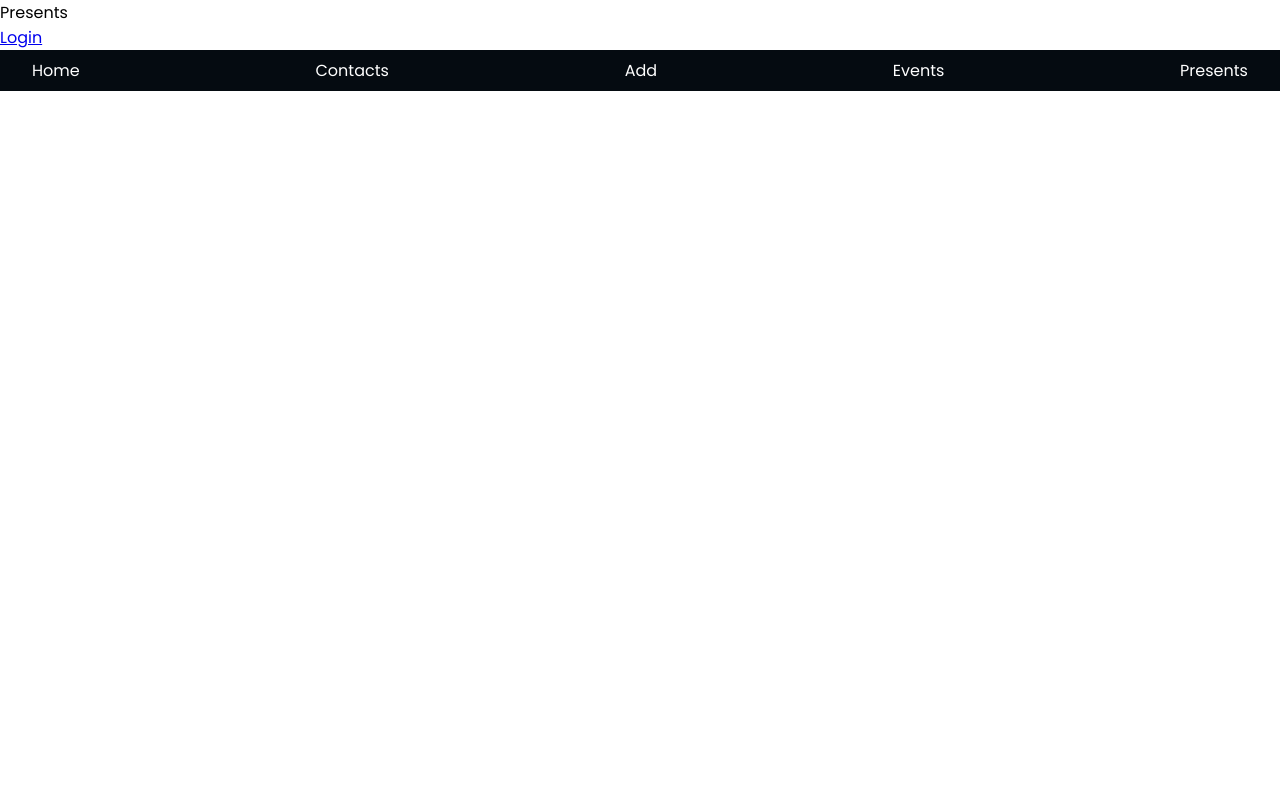
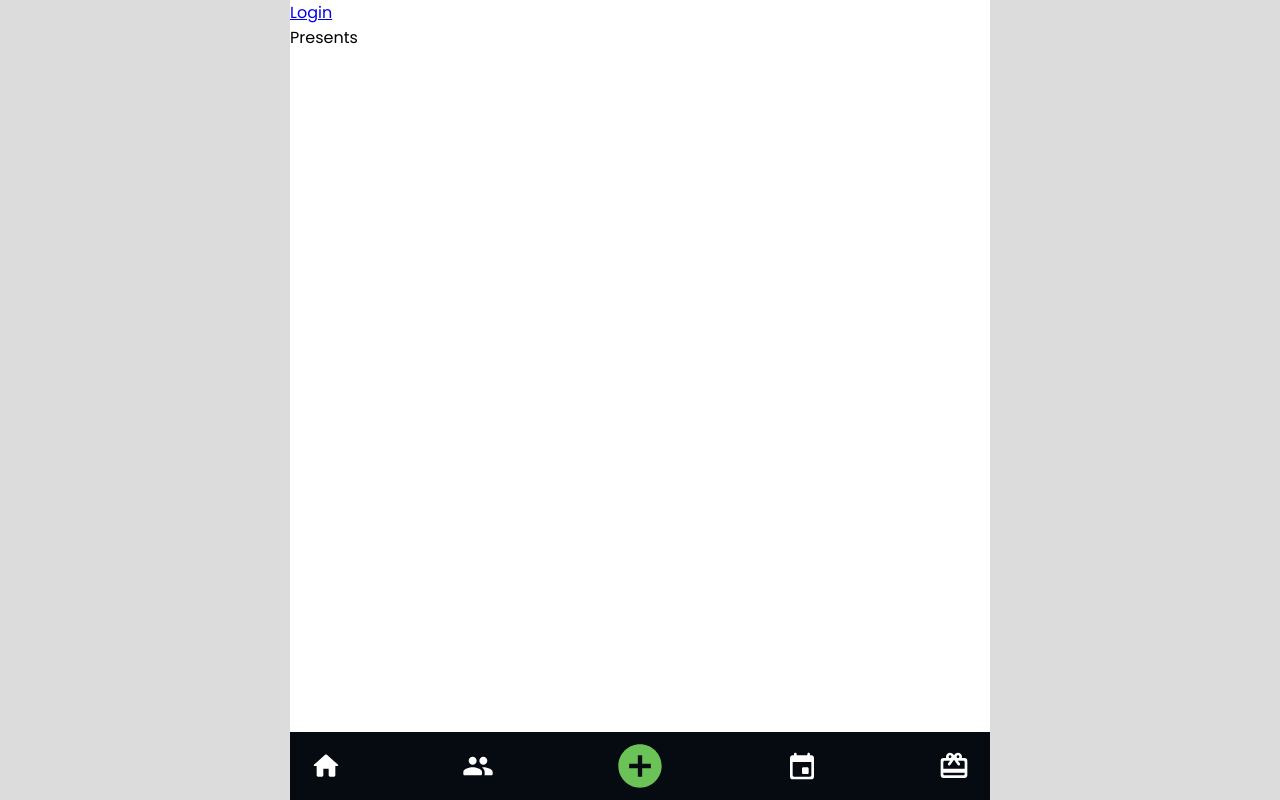
Before and after one commit to VFryzlova/my-favorites-react, a React (Vite) app: page /presents in a window 1280 px wide. Built offline with nearby package versions, Linux system fonts and the light colour scheme.

Commit message:
navigation icon components

```diff
--- a/package.json
+++ b/package.json
@@ -12,8 +12,7 @@
     "firebase": "^9.15.0",
     "react": "^18.2.0",
     "react-dom": "^18.2.0",
-    "react-router-dom": "^6.6.1",
-    "styled-components": "^5.3.6"
+    "react-router-dom": "^6.6.1"
   },
   "devDependencies": {
     "@types/react": "^18.0.26",
--- a/src/App.jsx
+++ b/src/App.jsx
@@ -1,5 +1,4 @@
 import { Link, Routes, Route } from 'react-router-dom'
-import { GlobalStyles } from "./styles";
 import Home from './pages/Home/index';
 import Login from './pages/Login/index';
 import Contacts from './pages/Contacts/index';
@@ -13,7 +12,9 @@
 
 const App = () => {
   return (
-    <>
+    <div className='app'>
+      <main>
+        <Link to="/login">Login</Link>
         <Routes>
           <Route path="/" element={<Home />} />
           <Route path="/login" element={<Login />} />
@@ -22,10 +23,9 @@
           <Route path="/events" element={<Events />} />
           <Route path="/presents" element={<Presents />} />
         </Routes>
-      <GlobalStyles />
-      <Link to="/login">Login</Link>
+      </main>
       <Navigation />
-    </>
+    </div>
   )
 }
 
--- /dev/null
+++ b/src/components/Icon/index.jsx
@@ -0,0 +1,26 @@
+import React from 'react'
+
+const Icon = ({type, size, color}) => {
+    let path
+
+    switch(type) {
+        case "home": path = "M10 19v-5h4v5c0 .55.45 1 1 1h3c.55 0 1-.45 1-1v-7h1.7c.46 0 .68-.57.33-.87L12.67 3.6c-.38-.34-.96-.34-1.34 0l-8.36 7.53c-.34.3-.13.87.33.87H5v7c0 .55.45 1 1 1h3c.55 0 1-.45 1-1z"; break;
+        case "contacts": path = "M16 11c1.66 0 2.99-1.34 2.99-3S17.66 5 16 5s-3 1.34-3 3 1.34 3 3 3zm-8 0c1.66 0 2.99-1.34 2.99-3S9.66 5 8 5 5 6.34 5 8s1.34 3 3 3zm0 2c-2.33 0-7 1.17-7 3.5V18c0 .55.45 1 1 1h12c.55 0 1-.45 1-1v-1.5c0-2.33-4.67-3.5-7-3.5zm8 0c-.29 0-.62.02-.97.05.02.01.03.03.04.04 1.14.83 1.93 1.94 1.93 3.41V18c0 .35-.07.69-.18 1H22c.55 0 1-.45 1-1v-1.5c0-2.33-4.67-3.5-7-3.5z"; break;
+        case "add": path = "M12 2C6.48 2 2 6.48 2 12s4.48 10 10 10 10-4.48 10-10S17.52 2 12 2zm5 11h-4v4h-2v-4H7v-2h4V7h2v4h4v2z"; break;
+        case "events": path = "M16 13h-3c-.55 0-1 .45-1 1v3c0 .55.45 1 1 1h3c.55 0 1-.45 1-1v-3c0-.55-.45-1-1-1zm0-10v1H8V3c0-.55-.45-1-1-1s-1 .45-1 1v1H5c-1.11 0-1.99.9-1.99 2L3 20c0 1.1.89 2 2 2h14c1.1 0 2-.9 2-2V6c0-1.1-.9-2-2-2h-1V3c0-.55-.45-1-1-1s-1 .45-1 1zm2 17H6c-.55 0-1-.45-1-1V9h14v10c0 .55-.45 1-1 1z"; break;
+        case "presents": path = "M20 6h-2.18c.11-.31.18-.65.18-1 0-1.66-1.34-3-3-3-1.05 0-1.96.54-2.5 1.35l-.5.67-.5-.68C10.96 2.54 10.05 2 9 2 7.34 2 6 3.34 6 5c0 .35.07.69.18 1H4c-1.11 0-1.99.89-1.99 2L2 19c0 1.11.89 2 2 2h16c1.11 0 2-.89 2-2V8c0-1.11-.89-2-2-2zm-5-2c.55 0 1 .45 1 1s-.45 1-1 1-1-.45-1-1 .45-1 1-1zM9 4c.55 0 1 .45 1 1s-.45 1-1 1-1-.45-1-1 .45-1 1-1zm10 15H5c-.55 0-1-.45-1-1v-1h16v1c0 .55-.45 1-1 1zm1-5H4V9c0-.55.45-1 1-1h4.08L7.6 10.02c-.33.45-.23 1.08.22 1.4.44.32 1.07.22 1.39-.22L12 7.4l2.79 3.8c.32.44.95.54 1.39.22.45-.32.55-.95.22-1.4L14.92 8H19c.55 0 1 .45 1 1v5z"; break;
+    }
+
+    return (
+        <svg xmlns="http://www.w3.org/2000/svg"
+            viewBox="0 0 24 24"
+            width={size}
+            height={size}
+            fill={color}>
+            <path d="M0 0h24v24H0V0z" fill="none"/>
+            <path d={path}/>
+        </svg>
+    )
+}
+
+export default Icon
--- a/src/components/Navigation/index.jsx
+++ b/src/components/Navigation/index.jsx
@@ -1,15 +1,20 @@
 import React from 'react'
 import { Link } from "react-router-dom"
 import { Nav } from './styles';
+import Colors from "../../variables/Colors";
+import Icon from '../Icon';
 
 const Navigation = () => {
+  const iconSize = 32
+  const iconColor = Colors.white
+
   return (
     <Nav>
-      <Link to="/">Home</Link>
-      <Link to="/contacts">Contacts</Link>
-      <Link to="/add">Add</Link>
-      <Link to="/events">Events</Link>
-      <Link to="/presents">Presents</Link>
+      <Link to="/"><Icon type="home" size={iconSize} color={iconColor} /></Link>
+      <Link to="/contacts"><Icon type="contacts" size={iconSize} color={iconColor} /></Link>
+      <Link to="/add"><Icon type="add" size={52} color={Colors.green} /></Link>
+      <Link to="/events"><Icon type="events" size={iconSize} color={iconColor} /></Link>
+      <Link to="/presents"><Icon type="presents" size={iconSize} color={iconColor} /></Link>
     </Nav>
   )
 }
--- a/src/components/Navigation/styles.js
+++ b/src/components/Navigation/styles.js
@@ -2,14 +2,21 @@
 import Colors from "../../variables/Colors";
 
 export const Nav = styled.nav`
+    position: fixed;
+    bottom: 0;
+    width: 100%;
+    max-width: 700px;
     background: ${Colors.blue.dark};
     display: flex;
     justify-content: space-between;
-    padding: 0 24px;
+    padding: 0 12px;
 
     a {
         color: ${Colors.white};
         text-decoration: none;
+        line-height: 100%;
         padding: 8px;
+        display: flex;
+        align-items: center;
     }
 `;
--- a/src/styles.js
+++ b/src/globalStyles.js
@@ -1,4 +1,5 @@
 import { createGlobalStyle } from "styled-components";
+import Colors from "./variables/Colors";
 
 export const GlobalStyles = createGlobalStyle`
     * {
@@ -7,4 +8,15 @@
         padding: 0;
         font-family: 'Poppins', sans-serif;
     }
+
+    body {
+        background: ${Colors.grey.dark};
+    }
+
+    .app {
+        background: ${Colors.white};
+        max-width: 700px;
+        height: 100vh;
+        margin: 0 auto
+    }
 `
--- a/src/main.jsx
+++ b/src/main.jsx
@@ -1,11 +1,13 @@
 import React from 'react'
 import ReactDOM from 'react-dom/client'
-import { BrowserRouter, Routes, Route } from 'react-router-dom'
+import { GlobalStyles } from "./globalStyles";
+import { BrowserRouter } from 'react-router-dom'
 import App from './App'
 
 ReactDOM.createRoot(document.getElementById('root')).render(
   <React.StrictMode>
     <BrowserRouter>
+      <GlobalStyles />
       <App />
     </BrowserRouter>
   </React.StrictMode>,
--- a/src/variables/Colors.js
+++ b/src/variables/Colors.js
@@ -9,6 +9,7 @@
         medium: 'rgba(22,73,103,1)',
         dark: 'rgba(5,11,17,1)'
     },
+    green: 'rgba(107,195,87,1)',
     linear: {
         blue: 'linear-gradient(190deg, rgba(5,11,17,1) 0%, rgba(22,73,103,1) 100%)',
         green: 'linear-gradient(90deg, rgba(107,195,87,1) 25%, rgba(168,210,98,1) 100%)'
```
Also changed, not shown: 1 other file (tests, documents, lock files or other folders). Lines whose indentation alone changed are shown as unchanged.
